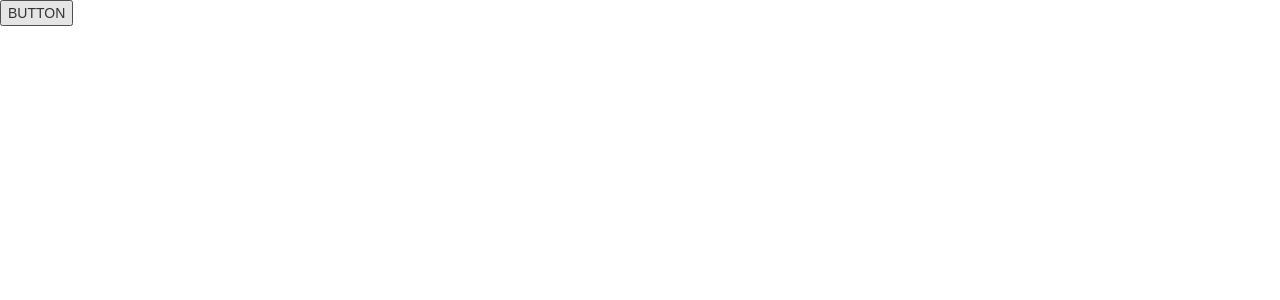
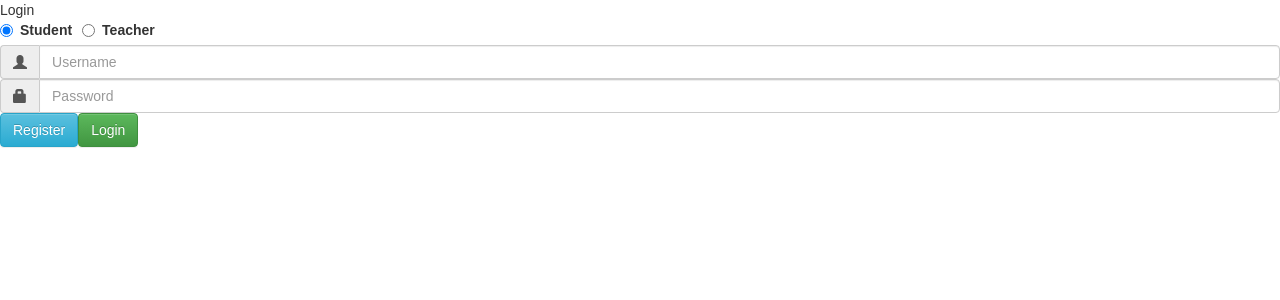
Before and after one commit to SaBuZa/RegistrarSystem-Front, a React (Create React App) app: page / in a window 1280 px wide. Shown: the top 300 px of the page. Built offline with nearby package versions, Linux system fonts and the light colour scheme.

Commit message:
Fix login form bug

```diff
--- a/src/App.js
+++ b/src/App.js
@@ -9,8 +9,8 @@ import TeacherMenu from './TeacherMenu';
 
 class App extends Component {
   state = {
-    page : ''
-    //page : 'Login'
+    page : 'Login'
+    //page : ''
     //'page' : 'StudentMenu'
 
   }
@@ -40,7 +40,7 @@ class App extends Component {
       );
     }else{
       return (
-        <button onClick= {() => {this.setState({page : 'Login'})}} > BUTTON </button>
+        <button onClick= {() => {this.setState({page : 'Login'})}} > LOGIN </button>
       )
     }
   }
--- a/src/Login/index.js
+++ b/src/Login/index.js
@@ -54,8 +54,9 @@ class Login extends Component {
       usertype : this.state.selectedType
     })
     .then((res) => {
+
       console.log("Yayyyyyyyyyyyyyyyyy");
-        console.log(res.data);
+      //console.log(res.data);
       this.setState({data:res.data});
       //if (res.)
       this.props.changeState({page : targetPage});
@@ -63,17 +64,15 @@ class Login extends Component {
     .catch((err) => {
         console.log(err);
     });
-
   }
 
   render() {
-    console.log(this.state.data);
+    //console.log(this.state.data);
     //console.log(this.state.selectedType);
     //<LoginButton onLoginClick={this.handleLogin} selectedType={this.state.selectedType}/>
     return (
       <div>
 
-        <form>
           <div>Login</div>
           <LoginTypeRadio onTypeChange={this.onLoginTypeChange} />
 
@@ -89,7 +88,6 @@ class Login extends Component {
             <RegisterButton onRegisterClick={this.props.changeState} />
             <LoginButton onLoginClick={this.handleLogin} />
           </div>
-        </form>
       </div>
     );
   }
```
Lines whose indentation alone changed are shown as unchanged.
